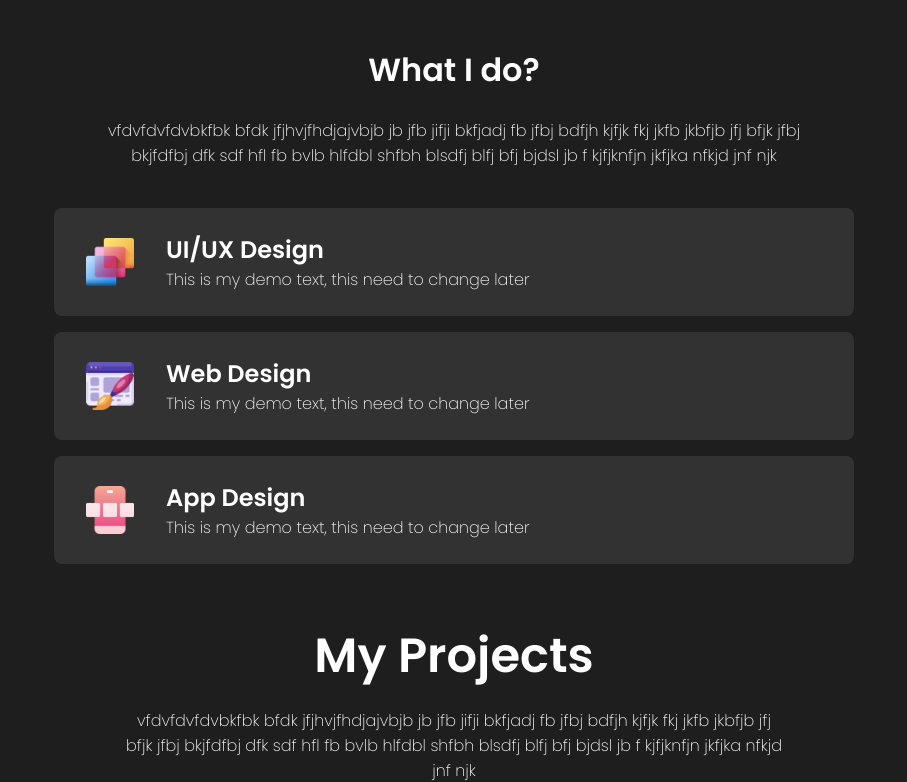
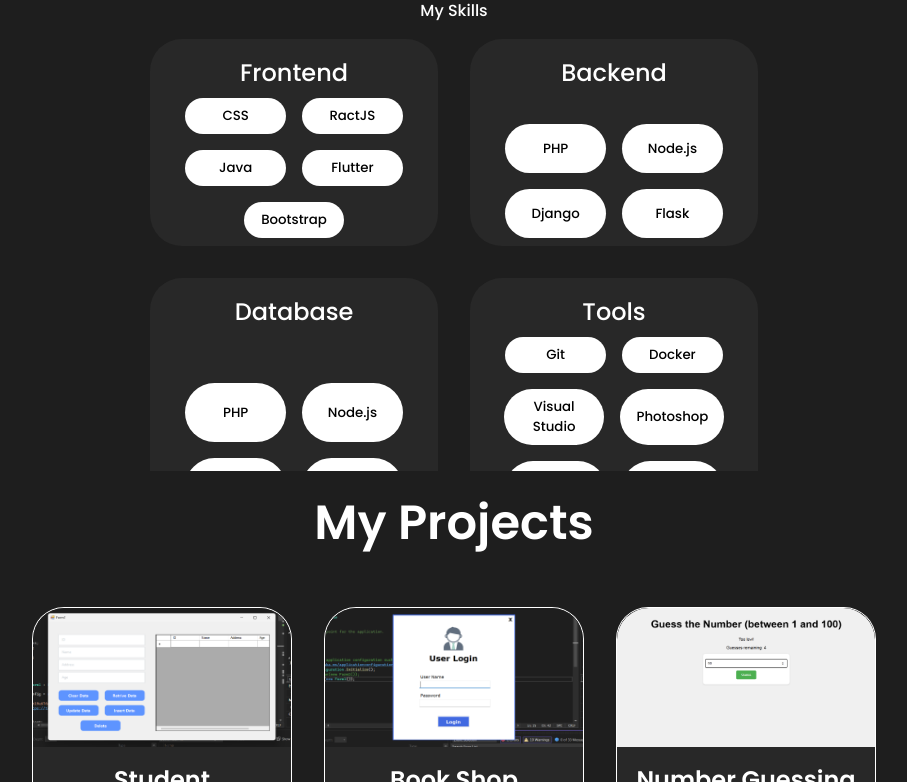
Before and after one commit to SavindaKaveesha/Portfolio, a React (Create React App) app: page / in a window 1280 px wide. Shown: the part 818-1600 px from the top of the page, without its empty margins (186-1093 px from the left). Built offline with nearby package versions, Linux system fonts and the light colour scheme.

Commit message:
skills change

```diff
--- a/src/App.js
+++ b/src/App.js
@@ -1,6 +1,6 @@
 import Navbar from "./components/NavBar/navbar";
 import Intro from './components/intro/intro';
-import Skills from "./components/skills/skills";
+import Skills from "./components/Skill/skills";
 import Projects from "./components/projects/projects";
 import Contact from "./components/contact/contact";
 import Footer from "./components/footer/footer"
--- a/src/components/NavBar/navbar.css
+++ b/src/components/NavBar/navbar.css
@@ -40,12 +40,12 @@
 }
 
 .desktopMenuListItem:hover {
-    color: #F4CE14;
+    color: #ffffff;
 }
 
 .desktopMenuListItem:hover::after {
     width: 100%;
-    background-color: #F4CE14;
+    background-color: #ffffff;
 }
 
 .desktopMenuBtn{
@@ -98,13 +98,13 @@
 
 .desktopMenuListItem:hover,
 .active {
-    color: #F4CE14;
+    color: #ffffff;
 }
 
 .desktopMenuListItem:hover::after,
 .active::after {
     width: 100%;
-    background-color: #F4CE14;
+    background-color: #ffffff;
 }
 
 .mobMenu{
--- a/src/components/Skill/skills.css
+++ b/src/components/Skill/skills.css
@@ -12,12 +12,12 @@
     font-size: 2rem;
     font-weight: 600;
     padding-top: 3rem;
-    margin-bottom: 1.5rem;
 }
 
 .Skill_Collection{
     display: flex;
-    max-width: 70rem;
+    width: 50vw;
+    height: 35vw;
     flex-wrap: wrap;
     justify-content: center;
 }
@@ -33,6 +33,11 @@
     max-width: 45%;
 }
 
+.skill_title{
+    font-size: 1.5rem;
+    margin-top: 1rem;
+}
+
 .skill{
     display: flex;
     flex-direction: row;
@@ -41,6 +46,7 @@
 }
 
 .skill_Box{
+    width: 25vw;
     flex: 0 0 30%;
     background: white;
     color: black;
--- a/src/components/Skill/skills.jsx
+++ b/src/components/Skill/skills.jsx
@@ -6,50 +6,58 @@ const skills = () => {
 
     <section className='skills_main'>
 
-        <h2 className="SkillTitle">My Projects</h2>
+        <div className="SkillTitle">My Skills</div>
           <div className='Skill_Collection'>
             <div className="skill_card">
-          <h2 className='skill_title'>Frontend</h2>
+              <div className='skill_title'>Frontend</div>
 
-          <div className="skills">
+              <div className="skill">
+                  <button className='skill_Box'>CSS</button>
+                  <button className='skill_Box'>RactJS</button>
                   <button className='skill_Box'>Java</button>
-              <button className='skill_Box'>Java</button>
-              <button className='skill_Box'>Java</button>
-              <button className='skill_Box'>Java</button>
-              <button className='skill_Box'>Java</button>
-              <button className='skill_Box'>Java</button>
-              <button className='skill_Box'>Java</button>
-              <button className='skill_Box'>Java</button>
-              <button className='skill_Box'>Java</button>
-              <button className='skill_Box'>Java</button>
+                  <button className='skill_Box'>Flutter</button>
+                  <button className='skill_Box'>Bootstrap</button>
+                  </div>
+            </div>
+
+
+
+            <div className="skill_card">
+              <div className='skill_title'>Backend</div>
+
+              <div className="skill">
+                  <button className='skill_Box'>PHP</button>
+                  <button className='skill_Box'>Node.js</button>
+                  <button className='skill_Box'>Django</button>
+                  <button className='skill_Box'>Flask</button>
                   </div>
             </div>
 
             <div className="skill_card">
-              <button className='skill_Box'>JS</button>
-              <button className='skill_Box'>JS</button>
-              <button className='skill_Box'>JS</button>
-              <button className='skill_Box'>JS</button>
-              <button className='skill_Box'>JS</button>
-              <button className='skill_Box'>JS</button>
-              <button className='skill_Box'>JS</button>
-              <button className='skill_Box'>JS</button>
-              <button className='skill_Box'>JS</button>
-              <button className='skill_Box'>JS</button>
+              <div className='skill_title'>Database</div>
+
+              <div className="skill">
+                  <button className='skill_Box'>PHP</button>
+                  <button className='skill_Box'>Node.js</button>
+                  <button className='skill_Box'>Django</button>
+                  <button className='skill_Box'>Flask</button>
+                  </div>
             </div>
 
             <div className="skill_card">
-              <button className='skill_Box'>MongoDB</button>
-              <button className='skill_Box'>MongoDB</button>
-              <button className='skill_Box'>MongoDB</button>
-              <button className='skill_Box'>MongoDB</button>
-              <button className='skill_Box'>MongoDB</button>
-              <button className='skill_Box'>MongoDB</button>
-              <button className='skill_Box'>MongoDB</button>
-              <button className='skill_Box'>MongoDB</button>
-              <button className='skill_Box'>MongoDB</button>
-              <button className='skill_Box'>MongoDB</button>
+              <div className='skill_title'>Tools</div>
+
+              <div className="skill">
+                  <button className='skill_Box'>Git</button>
+                  <button className='skill_Box'>Docker</button>
+                  <button className='skill_Box'>Visual Studio</button>
+                  <button className='skill_Box'>Photoshop</button>
+                  <button className='skill_Box'>Illustrator</button>
+                  <button className='skill_Box'>Premiere Pro</button>
                   </div>
+            </div>
+
+
         </div>
     </section>
   )
--- a/src/components/projects/projects.css
+++ b/src/components/projects/projects.css
@@ -13,13 +13,6 @@
 .projectTitle{
     font-size: 3rem;
     margin: 1rem 0;
-}
-
-.projectDesc{
-    font-size: 1rem;
-    font-weight: 200;
-    max-width: 45rem;
-    padding: 0rem 2rem;
 }
 
 .projectImgs{
--- a/src/components/projects/projects.jsx
+++ b/src/components/projects/projects.jsx
@@ -12,7 +12,6 @@ function Projects() {
   return (
     <section className="projects" id='projects'>
         <h2 className="projectTitle">My Projects</h2>
-        <span className="projectDesc">vfdvfdvfdvbkfbk bfdk jfjhvjfhdjajvbjb jb jfb jifji bkfjadj fb jfbj bdfjh kjfjk fkj jkfb jkbfjb jfj bfjk jfbj bkjfdfbj dfk sdf hfl fb bvlb hlfdbl shfbh blsdfj blfj bfj bjdsl jb f kjfjknfjn jkfjka nfkjd jnf njk </span>
         <div className="projectImgs">
           <SlidingCard
             title="Student Managment System"
```
Lines whose indentation alone changed are shown as unchanged.
